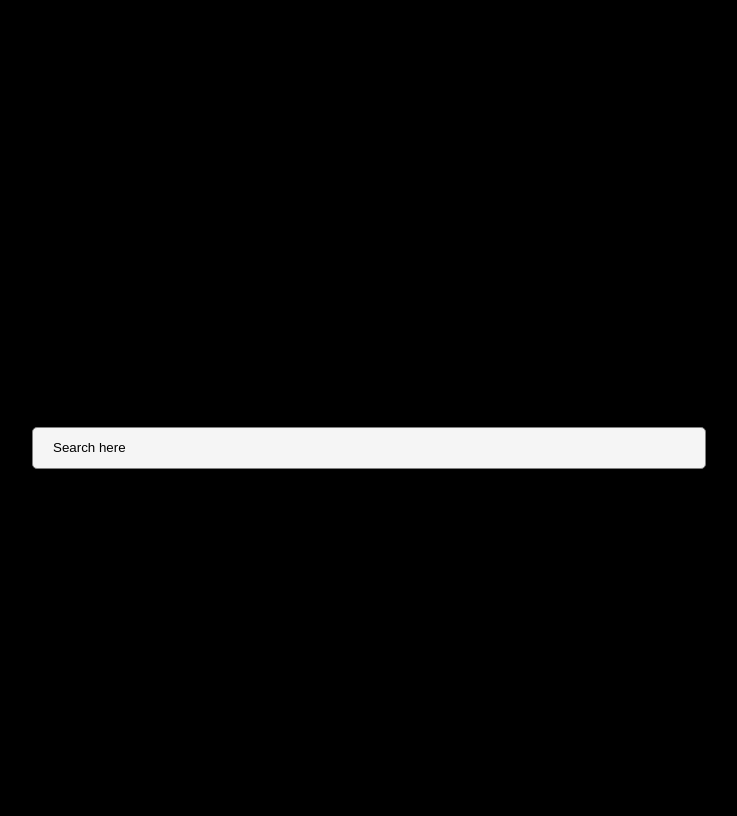
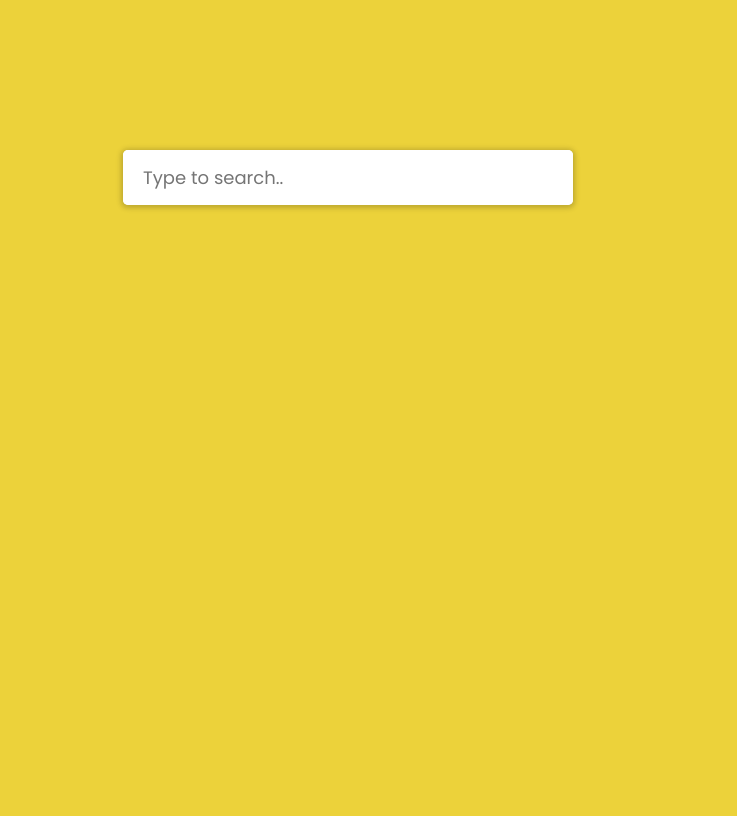
Before and after one commit to ZicorXXIX/Sonic, a Django app: page / in a window 1280 px wide. Shown: the whole page, without its empty margins (292-1029 px from the left). Run offline with Django 5.2, Linux system fonts and the light colour scheme.

Commit message:
New Homepage

```diff
--- a/main/templates/homepage.html
+++ b/main/templates/homepage.html
@@ -1,8 +1,8 @@
 <!DOCTYPE html>
 <html lang="en">
   <head>
-    <meta charset="UTF-8">
-    <meta name="viewport" content="width=device-width, initial-scale=1.0">
+    <meta charset="UTF-8" />
+    <meta name="viewport" content="width=device-width, initial-scale=1.0" />
     <title>Sonic</title>
     <style>
       body {
@@ -36,58 +36,84 @@
         margin: 0 auto;
         width: 50%;
       }
-.searchresult{
-
+      .sc-poster {
+        float: left;
+        width: 64px;
       }
 
+      a {
+        width: 290px;
+      }
+      .sc-img {
+        width: 100%;
+        height: 100%;
+        object-fit: contain;
+      }
 
+      .sc-details {
+        display: flex;
+        width: 300px;
+        justify-content: space-between;
+      }
+
+      .center {
+        display: flex;
+        align-items: center;
+      }
     </style>
   </head>
   <body>
     <h1>SONIC</h1>
     <!-- <form action="#" method="post"> -->
     <div class="searchbar">
-            <input type="text" name="search" value="Search here">
+      <input type="text" name="search" value="Search here" />
     </div>
     <div class="search-results"></div>
     <!-- </form> -->
     <script src="https://ajax.googleapis.com/ajax/libs/jquery/3.5.1/jquery.min.js"></script>
     <script>
-  $(document).ready(function(){
+      $(document).ready(function () {
         let query = $("input[name='search']");
         let searchResult = {};
-    query.on('input', function(){
+        query.on('input', function () {
           $.ajax({
-            url:"{% url 'Search' %}",
-            type: "POST",
+            url: "{% url 'Search' %}",
+            type: 'POST',
             data: {
-                "query": $(this).val()
+              query: $(this).val(),
             },
-            success: function(data) {
+            success: function (data) {
               console.log(data);
-                if(!data.searchResults.error){
+              if (!data.searchResults.error) {
                 searchResult = data.searchResults.tracks.items;
 
                 $('.search-results').empty();
                 searchResult?.forEach(element => {
                   $('.search-results').append(`<div class='serachresult'>
-                            <img src='${element.album.images[2].url}' alt=''>
-                            <a href='/track/${element.id}'>${element.name}</a>
-                            </div>`)
+                            <a href='/track/${element.id}'>
+                                    <div class="sc-poster">
+                                        <img class="sc-img"
+                                    src='${element.album.images[2].url}'>
+                                    </div>
+
+                                    <div class="sc-details">
+                                        <div> <h3> ${element.name}<h3>
+                                        <span>Hamilton</span></div>
+                                    <div class="center"><span class="playtime">3.40</span></div>
+                                    </div>
+                                    </a>
+                            </div>`);
                 });
-                }else{
+              } else {
                 $('.search-results').empty();
               }
             },
-            error: function(jqXHR, textStatus, errorThrown) {
-                console.error("Error:", textStatus, errorThrown);
-            }
+            error: function (jqXHR, textStatus, errorThrown) {
+              console.error('Error:', textStatus, errorThrown);
+            },
           });
         });
       });
-
-
-
 
       // let client_token = "";
       // $.ajax({
@@ -106,8 +132,6 @@
       //             console.error("Error:", textStatus, errorThrown);
       //         }
       //     });
-
-
     </script>
   </body>
 </html>
--- /dev/null
+++ b/main/templates/index.html
@@ -0,0 +1,206 @@
+<!DOCTYPE html>
+<html lang="en">
+  <head>
+    <meta charset="UTF-8" />
+    <meta name="viewport" content="width=device-width, initial-scale=1.0" />
+    <title>Sonic</title>
+  </head>
+  <style>
+    @import url('https://fonts.googleapis.com/css2?family=Poppins:wght@200;300;400;500;600;700&display=swap');
+    * {
+      margin: 0;
+      padding: 0;
+      box-sizing: border-box;
+      font-family: 'Poppins', sans-serif;
+    }
+
+    body {
+      background: #ecd23a;
+      padding: 0 20px;
+    }
+
+    ::selection {
+      color: #fff;
+      background: #ff654a;
+    }
+
+    .wrapper {
+      max-width: 450px;
+      margin: 150px auto;
+    }
+
+    .wrapper .search-input {
+      background: #fff;
+      width: 100%;
+      border-radius: 5px;
+      position: relative;
+      box-shadow: 0px 1px 5px 3px rgba(0, 0, 0, 0.12);
+    }
+
+    .search-input input {
+      height: 55px;
+      width: 100%;
+      outline: none;
+      border: none;
+      border-radius: 5px;
+      padding: 0 60px 0 20px;
+      font-size: 18px;
+      box-shadow: 0px 1px 5px rgba(0, 0, 0, 0.1);
+    }
+
+    .search-input.active input {
+      border-radius: 5px 5px 0 0;
+    }
+
+    .search-input .autocom-box {
+      padding: 0;
+      opacity: 0;
+      pointer-events: none;
+      max-height: 280px;
+      overflow-y: auto;
+    }
+
+    .search-input.active .autocom-box {
+      padding: 10px 8px;
+      opacity: 1;
+      pointer-events: auto;
+    }
+
+    .autocom-box li {
+      list-style: none;
+      padding: 8px 12px;
+      display: none;
+      width: 100%;
+      cursor: default;
+      border-radius: 3px;
+    }
+
+    .search-input.active .autocom-box li {
+      display: block;
+    }
+    .autocom-box li:hover {
+      background: #efefef;
+    }
+
+    .search-input .icon {
+      position: absolute;
+      right: 0px;
+      top: 0px;
+      height: 55px;
+      width: 55px;
+      text-align: center;
+      line-height: 55px;
+      font-size: 20px;
+      color: #e4ff4b;
+      cursor: pointer;
+    }
+  </style>
+  <body>
+    <div class="wrapper">
+      <div class="search-input">
+        <a href="" target="_blank" hidden></a>
+        <input type="text" placeholder="Type to search.." />
+        <div class="autocom-box">
+          <!-- here list are inserted from javascript -->
+        </div>
+        <div class="icon"><i class="fas fa-search"></i></div>
+      </div>
+    </div>
+  </body>
+  <script>
+    // getting all required elements
+    const searchWrapper = document.querySelector('.search-input');
+    const inputBox = searchWrapper.querySelector('input');
+    const suggBox = searchWrapper.querySelector('.autocom-box');
+    const icon = searchWrapper.querySelector('.icon');
+    let linkTag = searchWrapper.querySelector('a');
+    let webLink;
+
+    // if user press any key and release
+    inputBox.onkeyup = e => {
+      let userData = e.target.value; //user enetered data
+      let emptyArray = [];
+      if (userData) {
+        icon.onclick = () => {
+          webLink = `https://www.google.com/search?q=${userData}`;
+          linkTag.setAttribute('href', webLink);
+          linkTag.click();
+        };
+        emptyArray = suggestions.filter(data => {
+          //filtering array value and user characters to lowercase and return only those words which are start with user enetered chars
+          return data
+            .toLocaleLowerCase()
+            .startsWith(userData.toLocaleLowerCase());
+        });
+        emptyArray = emptyArray.map(data => {
+          // passing return data inside li tag
+          return (data = `<li>${data}</li>`);
+        });
+        searchWrapper.classList.add('active'); //show autocomplete box
+        showSuggestions(emptyArray);
+        let allList = suggBox.querySelectorAll('li');
+        for (let i = 0; i < allList.length; i++) {
+          //adding onclick attribute in all li tag
+          allList[i].setAttribute('onclick', 'select(this)');
+        }
+      } else {
+        searchWrapper.classList.remove('active'); //hide autocomplete box
+      }
+    };
+
+    function select(element) {
+      let selectData = element.textContent;
+      inputBox.value = selectData;
+      icon.onclick = () => {
+        webLink = `https://www.google.com/search?q=${selectData}`;
+        linkTag.setAttribute('href', webLink);
+        linkTag.click();
+      };
+      searchWrapper.classList.remove('active');
+    }
+
+    function showSuggestions(list) {
+      let listData;
+      if (!list.length) {
+        userValue = inputBox.value;
+        listData = `<li>${userValue}</li>`;
+      } else {
+        listData = list.join('');
+      }
+      suggBox.innerHTML = listData;
+    }
+
+    // You Create new javascript file, File Name  suggestions., and Paste the Code
+
+    let suggestions = [
+      'Channel',
+      'Mr Code Box',
+      'Vs Code',
+      'Instagram',
+      'YouTube',
+      'YouTuber',
+      'YouTube Channel',
+      'Blogger',
+      'Please Like, Share & Subscribe',
+      'Bollywood',
+      'Vlogger',
+      'Vechiles',
+      'Facebook',
+      'Freelancer',
+      'Facebook Page',
+      'Designer',
+      'Developer',
+      'Web Designer',
+      'Web Developer',
+      'Login Form in HTML & CSS',
+      'How to learn HTML & CSS',
+      'How to learn JavaScript',
+      'How to become Freelancer',
+      'How to become Web Designer',
+      'How to start Gaming Channel',
+      'How to start YouTube Channel',
+      'What does HTML stands for?',
+      'What does CSS stands for?',
+    ];
+  </script>
+</html>
--- a/main/views.py
+++ b/main/views.py
@@ -6,7 +6,7 @@ from django.http import JsonResponse
 import requests
 
 def home(request):
-    template = loader.get_template('homepage.html')
+    template = loader.get_template('index.html')
     return HttpResponse(template.render())
 @csrf_exempt
 def search(request):
@@ -34,9 +34,10 @@ def getSpotifyAccessToken():
         headers = {"Content-Type": "application/x-www-form-urlencoded"}
         data = {
                 "grant_type": "client_credentials",
-                "client_id": "08de4eaf71904d1b95254fab3015d711",
-                "client_secret": "622b4fbad33947c59b95a6ae607de11d"
+                "client_id": "f9257cdf01df46e69038ce898e4e14c4",
+                "client_secret": "f97f24f668594b518b88fc81757e06b1"
                }
         response = requests.post(url, headers=headers, data=data)
+        print(response.json())
         token = response.json()['access_token']
         return token
```
Also changed, not shown: main/templates/styles.css (+27 -2 lines). Lines whose indentation alone changed are shown as unchanged.
